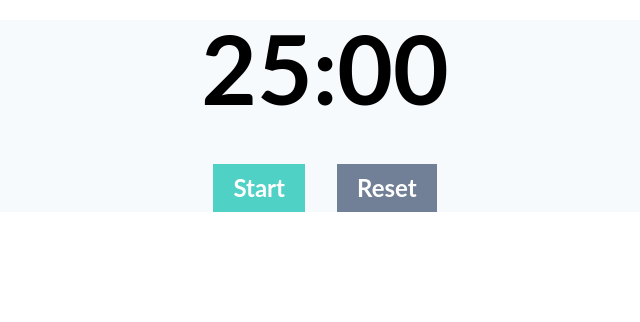
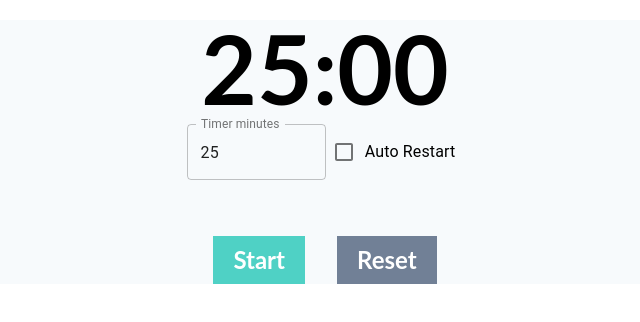
Before and after one commit to kpresta04/tomato-react, a React (Create React App) app: page / in a window 1280 px wide. Shown: the top 322 px of the page, without its empty margins (315-955 px from the left). Built offline with nearby package versions, Linux system fonts and the light colour scheme.

Commit message:
checkbox and form

```diff
--- a/package.json
+++ b/package.json
@@ -3,7 +3,8 @@
 	"version": "0.1.0",
 	"private": true,
 	"dependencies": {
-		"@elastic/eui": "^24.0.0",
+		"@material-ui/core": "^4.10.0",
+		"@material-ui/icons": "^4.9.1",
 		"@testing-library/jest-dom": "^4.2.4",
 		"@testing-library/react": "^9.3.2",
 		"@testing-library/user-event": "^7.1.2",
--- /dev/null
+++ b/src/components/Checkbox/Checkbox.component.js
@@ -0,0 +1,31 @@
+import React from "react";
+import FormGroup from "@material-ui/core/FormGroup";
+import FormControlLabel from "@material-ui/core/FormControlLabel";
+import Checkbox from "@material-ui/core/Checkbox";
+
+export default function CheckboxLabels() {
+	const [state, setState] = React.useState({
+		checkedA: true,
+		checkedB: false,
+		checkedF: true,
+		checkedG: true,
+	});
+
+	const handleChange = (event) => {
+		setState({ ...state, [event.target.name]: event.target.checked });
+	};
+
+	return (
+		<FormControlLabel
+			control={
+				<Checkbox
+					checked={state.checkedB}
+					onChange={handleChange}
+					name="checkedB"
+					color="primary"
+				/>
+			}
+			label="Auto Restart"
+		/>
+	);
+}
--- /dev/null
+++ b/src/components/TextField/TextField.component.js
@@ -0,0 +1,28 @@
+import React from "react";
+import { makeStyles } from "@material-ui/core/styles";
+import TextField from "@material-ui/core/TextField";
+
+const useStyles = makeStyles((theme) => ({
+	root: {
+		"& > *": {
+			margin: theme.spacing(1),
+			width: "15ch",
+		},
+	},
+}));
+
+export default function BasicTextFields() {
+	const classes = useStyles();
+
+	return (
+		<form className={classes.root} noValidate autoComplete="off">
+			<TextField
+				id="outlined-basic"
+				label="Timer minutes"
+				variant="outlined"
+				type="number"
+				defaultValue="25"
+			/>
+		</form>
+	);
+}
--- a/src/components/Timer/Timer.component.js
+++ b/src/components/Timer/Timer.component.js
@@ -1,10 +1,11 @@
 import React, { Component } from "react";
-
+import Checkbox from "../Checkbox/Checkbox.component";
+import TextFieldOutlined from "../TextField/TextField.component";
 export default class Timer extends Component {
 	constructor(props) {
 		super(props);
-		this.timeValue = 25 * 60;
 		this.state = { time: 25, formatted_time: "25:00" };
+		this.timeValue = this.state.time * 60;
 		this.timeString = this.state.time + ":00";
 	}
 	handleStopStart = () => {
@@ -19,6 +20,13 @@ export default class Timer extends Component {
 			this.timer.timer();
 			this.interv = setInterval(this.timer.timer, 1000);
 		}
+	};
+	handleReset = () => {
+		this.props.runningSet(false);
+		clearInterval(this.interv);
+		this.timeValue = this.state.time * 60;
+		this.setState({ formatted_time: this.timeString });
+		document.title = `Tomato Tracker!`;
 	};
 	timer = (duration) => {
 		let start = Date.now(),
@@ -60,6 +68,11 @@ export default class Timer extends Component {
 		return (
 			<div className="mx-auto text-center">
 				<h1 id="timer">{this.state.formatted_time}</h1>
+				<div className="flex justify-center">
+					<TextFieldOutlined />
+
+					<Checkbox />
+				</div>
 				<div id="buttons" className="mt-12">
 					<button
 						onClick={this.handleStopStart}
@@ -67,7 +80,10 @@ export default class Timer extends Component {
 					>
 						{this.props.running ? "Stop" : "Start"}
 					</button>
-					<button className="bg-gray-600 hover:bg-gray-800 text-white font-bold py-3 px-5 mx-4 text-2xl">
+					<button
+						onClick={this.handleReset}
+						className="bg-gray-600 hover:bg-gray-800 text-white font-bold py-3 px-5 mx-4 text-2xl"
+					>
 						Reset
 					</button>
 				</div>
```
Also changed, not shown: 1 other file (tests, documents, lock files or other folders).
